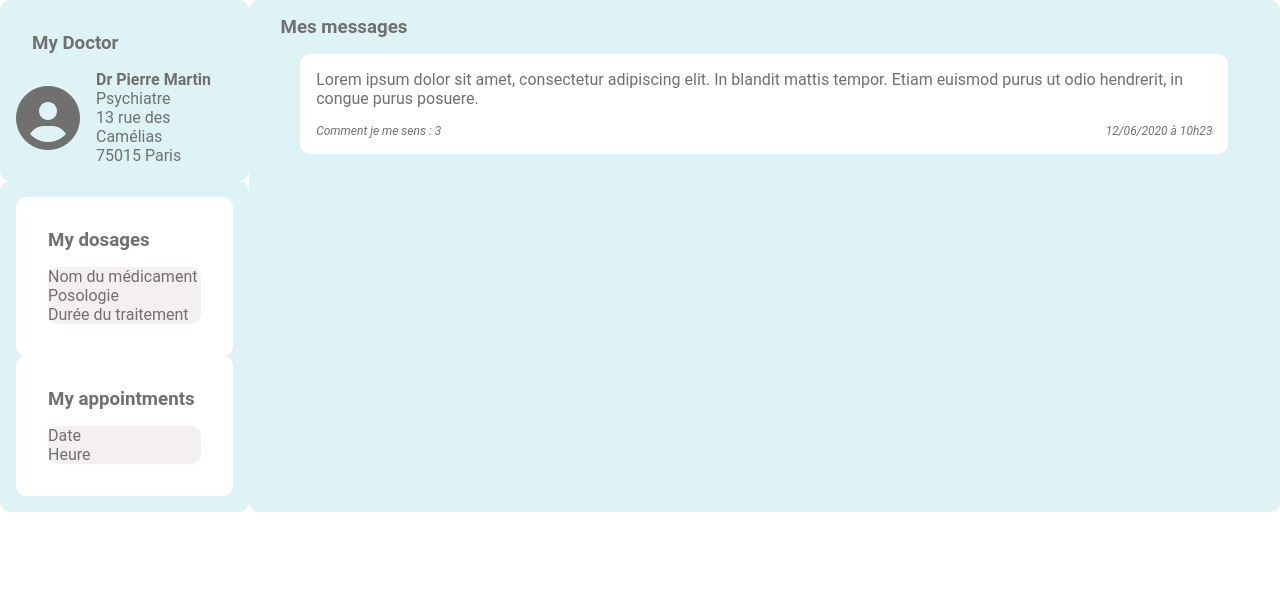
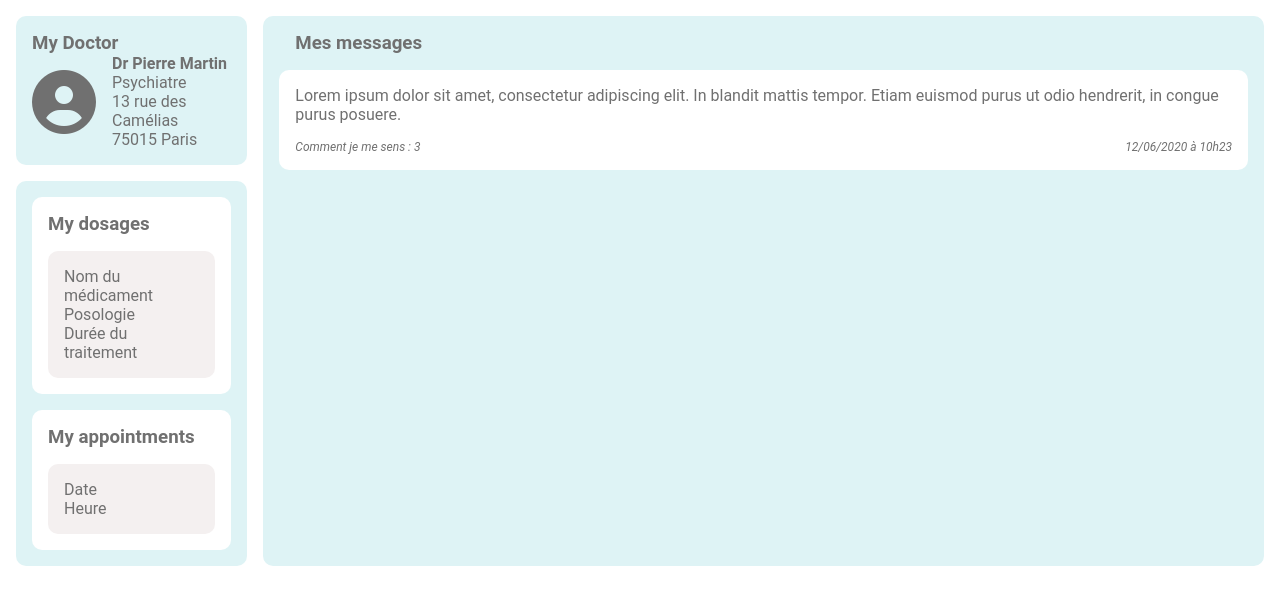
Before and after one commit to Audreyritzenthaler/hackathon-SoDoc-front, a React (Create React App) app: page /logbook in a window 1280 px wide. Shown: the top 604 px of the page. Built offline with nearby package versions, Linux system fonts and the light colour scheme.

Commit message:
fix all CSS of existings components

```diff
--- a/src/components/Appointment.css
+++ b/src/components/Appointment.css
@@ -7,11 +7,11 @@
 }
 
 .Appointment h3 {
-  margin: 1rem;
+  margin-bottom: 1rem;
 }
 
 .app-details {
   background-color: #F4F0F0;
   border-radius: 10px;
-  margin: 1rem;
+  padding: 1rem;
 }
--- a/src/components/Dosage.css
+++ b/src/components/Dosage.css
@@ -4,14 +4,15 @@
   padding: 1rem;
   background-color: white;
   border-radius: 10px;
+  margin-bottom: 1rem;
 }
 
 .Dosage h3 {
-  margin: 1rem;
+  margin-bottom: 1rem;
 }
 
 .dosage-details {
   background-color: #F4F0F0;
   border-radius: 10px;
-  margin: 1rem;
+  padding: 1rem;
 }
--- a/src/components/DosageAppContainer.css
+++ b/src/components/DosageAppContainer.css
@@ -2,4 +2,5 @@
   background-color: #DEF3F5;
   border-radius: 10px;
   padding: 1rem;
+  margin: 1rem;
 }
--- a/src/components/Infos.css
+++ b/src/components/Infos.css
@@ -4,9 +4,6 @@
   border-radius: 10px;
   text-align: left;
   padding: 1rem;
-}
-
-.Infos h3 {
   margin: 1rem;
 }
 
--- a/src/components/Messages.css
+++ b/src/components/Messages.css
@@ -3,8 +3,7 @@
   color: #707070;
   text-align: left;
   padding: 1rem;
-  width: 90%;
-  margin: 0 auto 1rem auto;
+  margin: 0 1rem 1rem 1rem;
   border-radius: 10px;
 }
 
--- a/src/components/MessagesContainer.css
+++ b/src/components/MessagesContainer.css
@@ -2,6 +2,7 @@
   background-color: #DEF3F5;
   border-radius: 10px;
   text-align: left;
+  margin: 1rem 1rem 1rem 0;
 }
 
 .MessagesContainer h3 {
--- a/src/components/patients/LogBook.css
+++ b/src/components/patients/LogBook.css
@@ -1,3 +1,4 @@
 .LogBook {
   display: flex;
+  justify-content: center;
 }
--- a/src/index.css
+++ b/src/index.css
@@ -5,7 +5,6 @@
 }
 
 body {
-  margin: 0;
   font-family: 'Roboto', sans-serif;
   -webkit-font-smoothing: antialiased;
   -moz-osx-font-smoothing: grayscale;
```
Also changed, not shown: src/App.css (line endings or trailing spaces).
